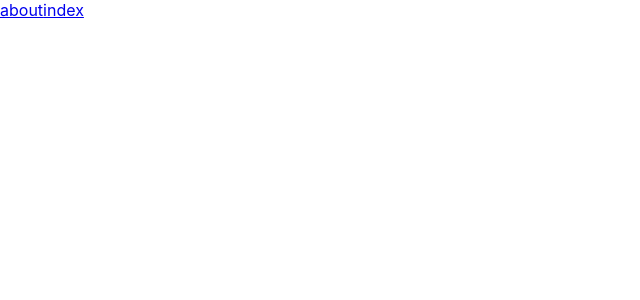
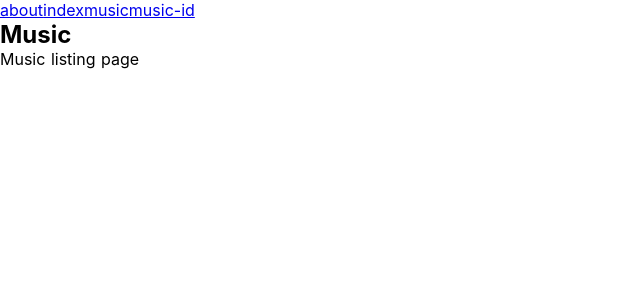
Before and after one commit to samuelgoddard/nuxt-nest, a Nuxt app: page /music in a window 1280 px wide. Before the commit this address had no page. Shown: the top 300 px of the page, without its empty margins (0-640 px from the left). Built offline with nearby package versions, Linux system fonts and the light colour scheme.

Commit message:
some more page scaffolding

```diff
--- a/pages/index.vue
+++ b/pages/index.vue
@@ -1,6 +1,6 @@
 <template>
-  <section class="wrapper">
-      <h1>nuxt-nest</h1>
-      <p>Homepage</p>
-  </section>
+    <section class="wrapper">
+        <h1>Nuxt Nest</h1>
+        <p>Homepage</p>
+    </section>
 </template>
--- /dev/null
+++ b/pages/music/index.vue
@@ -0,0 +1,9 @@
+<template>
+  <section class="wrapper">
+      <h1>Music</h1>
+      <p>Music listing page</p>
+  </section>
+</template>
+
+<script>
+</script>
```
Also changed, not shown: pages/music/_id.vue (added).
